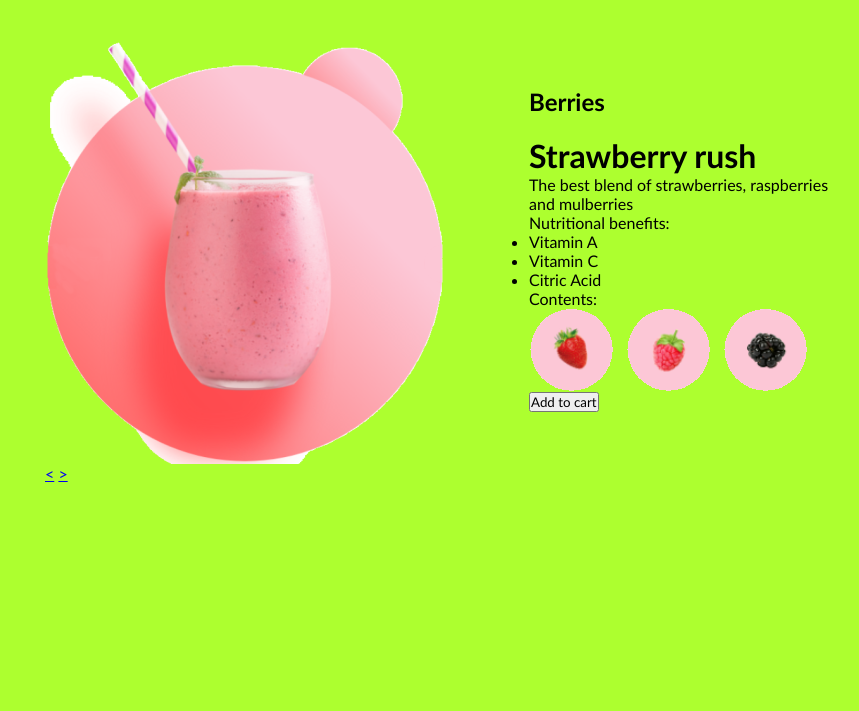
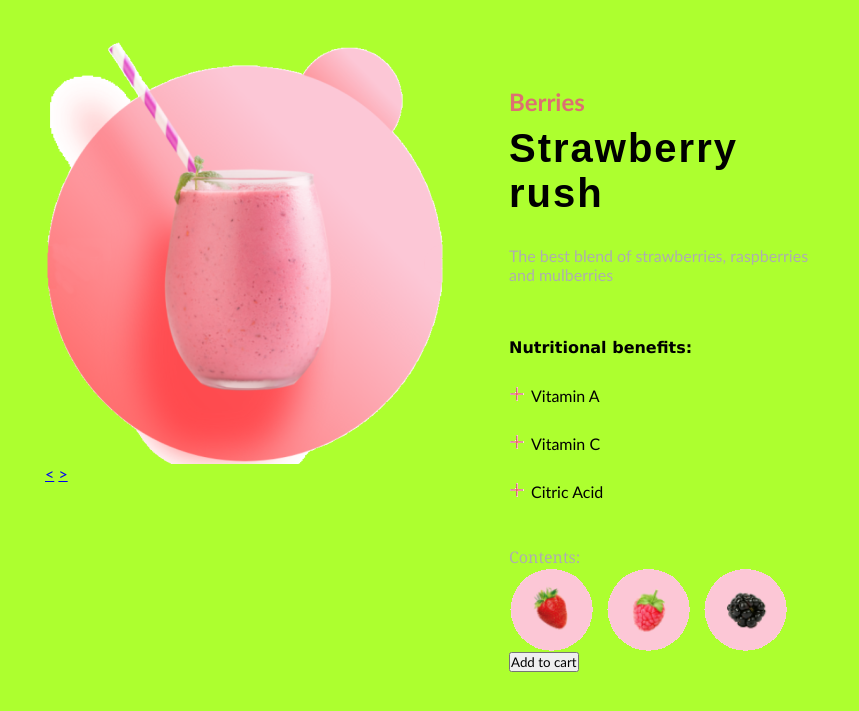
Before and after one commit to iluzych/7-strawberry-rush, a plain HTML site: page index.html in a window 1280 px wide. Shown: the part 87-798 px from the top of the page, without its empty margins (211-1070 px from the left). Drawn offline with Linux system fonts and the light colour scheme.

Commit message:
fonts-list

```diff
--- a/css/main.css
+++ b/css/main.css
@@ -52,14 +52,48 @@ header {
 
 .both-right-columns {
     float: right;
-    width: 300px;
+    width: 320px;
     margin-top: 90px;
 }
 
 h2 + h1 {
-    margin-top: 20px;
+    margin-top: 10px;
 }
 
 p + ul {
+    margin-top: 40px;
+    margin-bottom: 30px;
+}
 
+h2 {
+    color: #DD6F72;
 }
+
+h1 {
+    font-size: 40px;
+    font-family: fantasy;
+    letter-spacing: 2px;
+}
+
+p:first-of-type {
+    color: #AEAEAE;
+    margin-top: 30px;
+}
+
+ul{
+    font-family: Verdana, Geneva, Tahoma, sans-serif;
+    font-weight: bold;
+    line-height: 3em;
+    color: black;
+    list-style-image: url(../img/list-plus.png);
+    list-style-position: inside;
+}
+
+li {
+    font-weight: normal;
+}
+
+.uogu-contents {
+    font-family: Georgia, 'Times New Roman', Times, serif;
+    color: black;
+}
--- a/index.html
+++ b/index.html
@@ -26,18 +26,18 @@
         </div>
         <div class="both-right-columns">
             <div class="right-column1">
-                <h2>Berries</h2>
+                 <h2>Berries</h2>
                  <h1>Strawberry rush</h1>
                  <p>The best blend of strawberries, raspberries and mulberries</p>
                      <ul>Nutritional benefits:
                         <li>Vitamin A</li>
-                         <li>Vitamin C</li>
-                         <li>Citric Acid</li>
-                </ul>
+                        <li>Vitamin C</li>
+                        <li>Citric Acid</li>
+                     </ul>
             </div>
              <div class="right-column2">
-                 <p>Contents:</p>
-                 <img src="./img/uogos.png" alt="uogos">
+                 <p class="uogu-contents">Contents:</p>
+                 <img class="uogos" src="./img/uogos.png" alt="uogos">
                  <button type="submit">Add to cart</button>
             </div>
         </div>
```
Also changed, not shown: img/list-plus.png (added).
